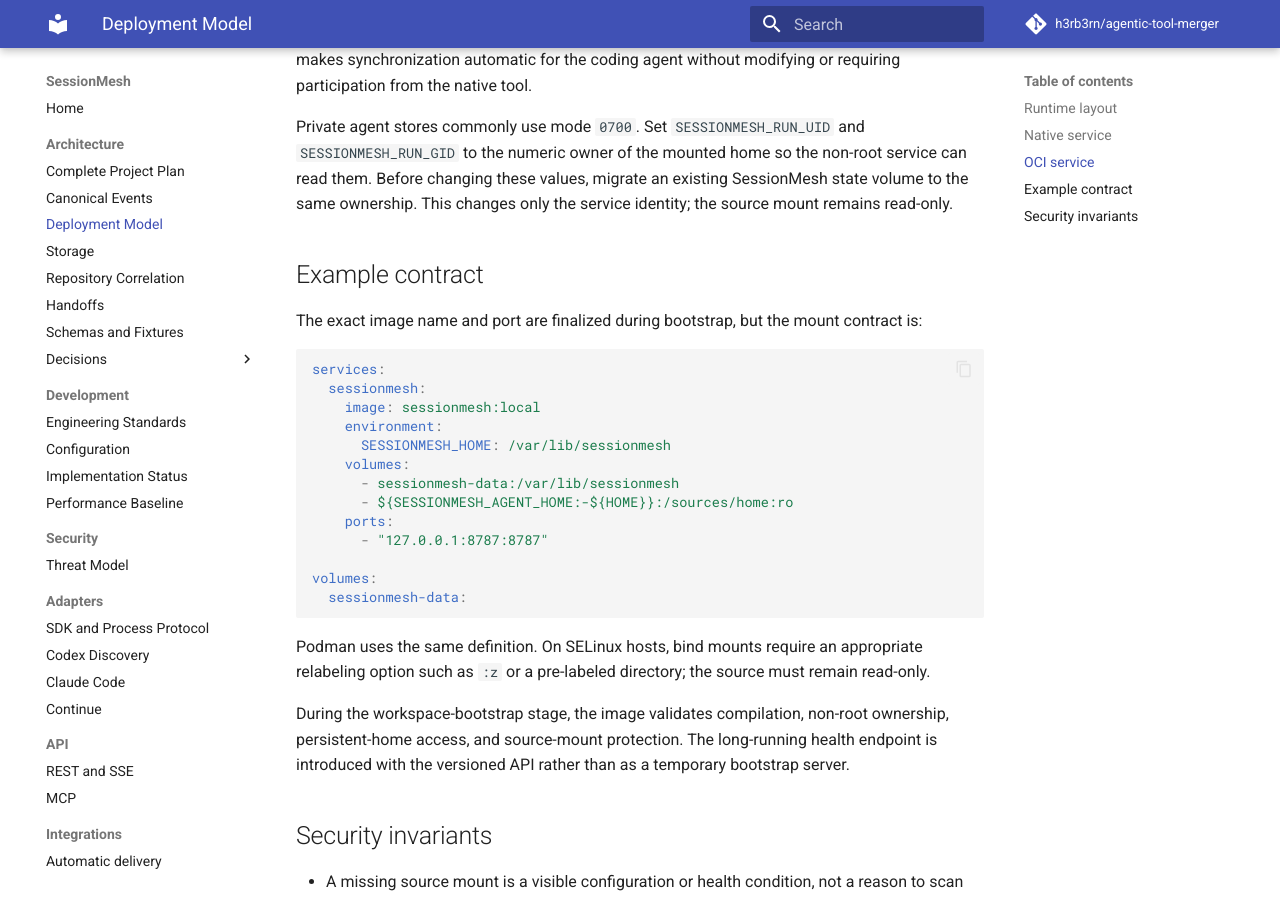
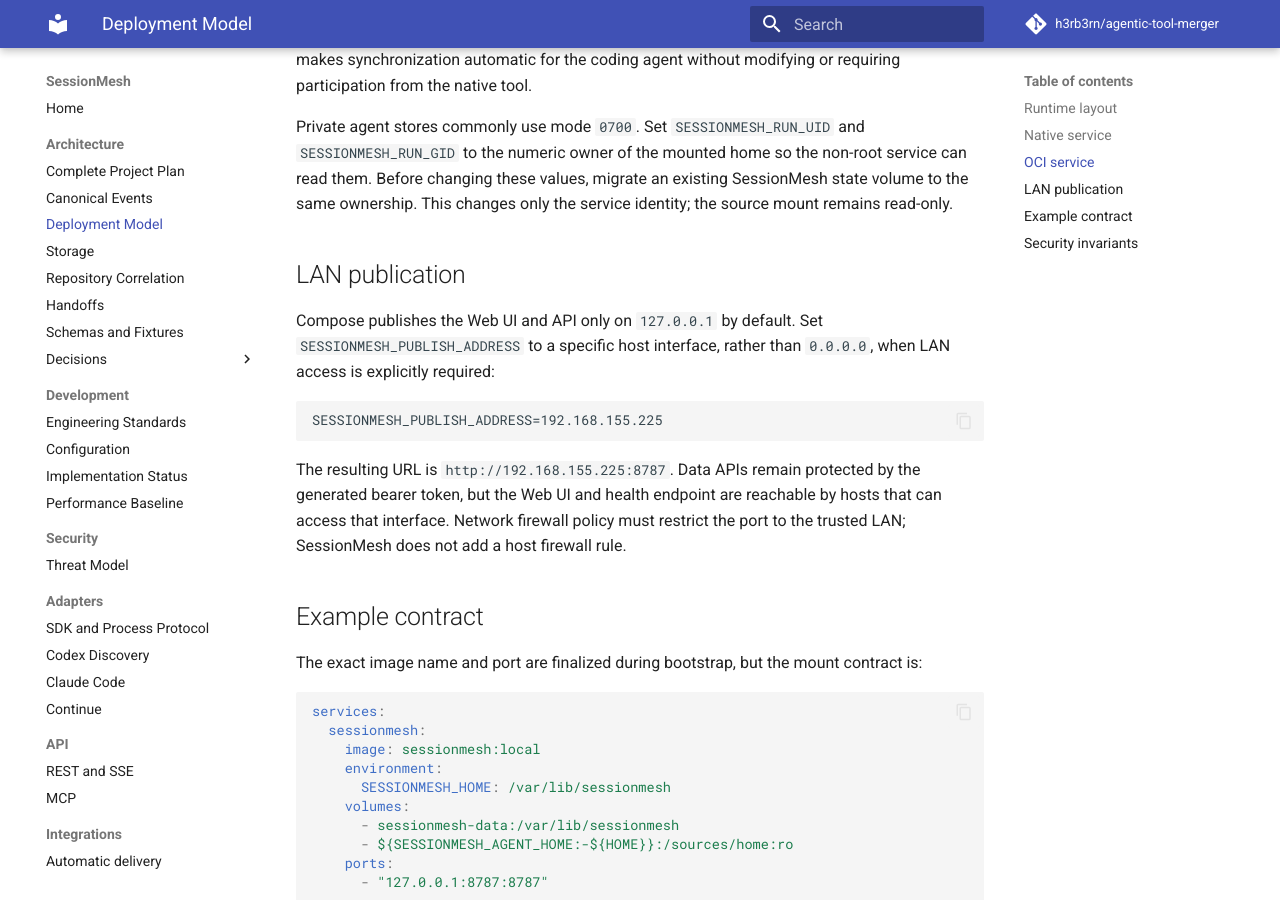
Before and after one commit to h3rb3rn/agentic-tool-merger, an MkDocs documentation site: the page built from docs/architecture/deployment.md, in a window 1280 px wide and 900 px high, scrolled down 1694 px. Built offline with MkDocs 1.6.1 and Material for MkDocs 9.7.7, drawn with Linux system fonts in a browser that asks for light colours; comment, search, counter and statistics services are not loaded.

Commit message:
feat: publish Web UI on a configured interface

````diff
--- a/compose.yaml
+++ b/compose.yaml
@@ -13,7 +13,7 @@ services:
       SESSIONMESH_PROFILE_ORIGINAL_ROOT: ${SESSIONMESH_AGENT_HOME:-${HOME}}
       CODEX_HOME: /sources/home/.codex
     ports:
-      - "127.0.0.1:8787:8787"
+      - "${SESSIONMESH_PUBLISH_ADDRESS:-127.0.0.1}:8787:8787"
     volumes:
       - sessionmesh-data:/var/lib/sessionmesh
       - type: bind
--- a/docs/architecture/deployment.md
+++ b/docs/architecture/deployment.md
@@ -89,6 +89,21 @@ service can read them. Before changing these values, migrate an existing
 SessionMesh state volume to the same ownership. This changes only the service
 identity; the source mount remains read-only.
 
+## LAN publication
+
+Compose publishes the Web UI and API only on `127.0.0.1` by default. Set
+`SESSIONMESH_PUBLISH_ADDRESS` to a specific host interface, rather than
+`0.0.0.0`, when LAN access is explicitly required:
+
+```dotenv
+SESSIONMESH_PUBLISH_ADDRESS=192.168.155.225
+```
+
+The resulting URL is `http://192.168.155.225:8787`. Data APIs remain protected
+by the generated bearer token, but the Web UI and health endpoint are reachable
+by hosts that can access that interface. Network firewall policy must restrict
+the port to the trusted LAN; SessionMesh does not add a host firewall rule.
+
 ## Example contract
 
 The exact image name and port are finalized during bootstrap, but the mount
````
Also changed, not shown: README.md (+1 -0 lines), docs/changes/changelog.md (+2 -0 lines), 1 other file.
